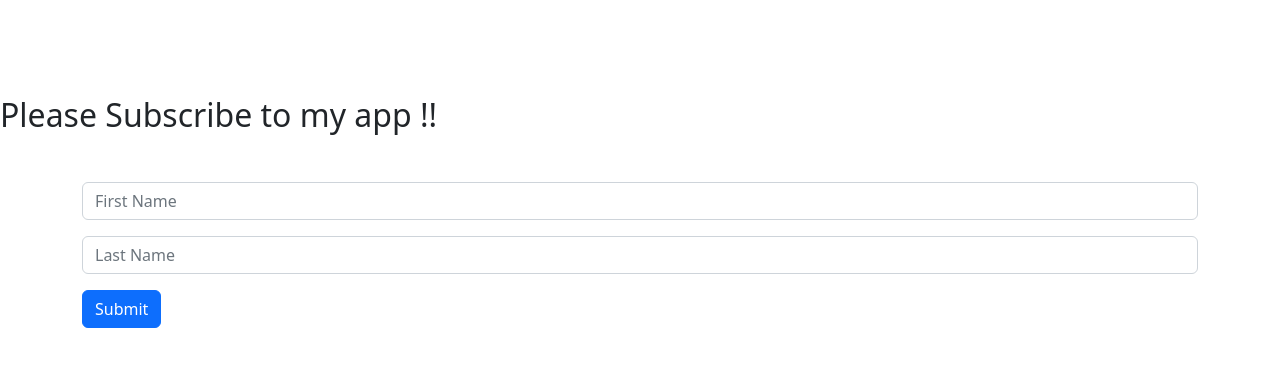
After one commit to WRD397/Cloud_Deployed_Apps, a Flask app: page /sub in a window 1280 px wide. The commit adds this page. Shown: the top 367 px of the page. Run offline with Flask 2, Linux system fonts and the light colour scheme.

```diff
--- a/Flask_works/app.py
+++ b/Flask_works/app.py
@@ -1,4 +1,3 @@
-#from crypt import methods
 from flask import Flask, render_template, request
 from flask_sqlalchemy import SQLAlchemy
 from datetime import datetime
@@ -23,7 +22,7 @@ class Todo(db.Model):
     Todo_Title = db.Column(db.String(200), nullable=False)
     # nullable = False means it can't be null
     desc = db.Column(db.String(1000), nullable=False)
-    date_created = db.Column(db.DateTime, default=datetime.utcnow)
+    date_created = db.Column(db.DateTime, default=datetime.now)
 
     def __repr__(self) -> str:
         return f"{self.Serial_no} - {self.Todo_Title}"
@@ -34,8 +33,6 @@ class Todo(db.Model):
 
 @app.route("/")
 def home_page():
-    if request.method == 'POST':
-        print("post")
     todo = Todo(Todo_Title="First todo",
                 desc="start working out at 12pm for 10 minutes")
     db.session.add(todo)
@@ -48,8 +45,21 @@ def home_page():
 
 @app.route("/his")
 def history():
-    allTodo = Todo.query.all()
     return "Hii these are all the todos you have added !"
+
+# Lets create a form for newsletter
+
+
+@app.route("/sub")
+def subscribe():
+    title = "Subscribe to my newsletter"
+    return render_template("newsletter.html", title=title)
+
+
+@app.route("/form")
+def form():
+    title = "Thanks ! "
+    return render_template("form.html", title=title)
 
 
 if __name__ == "__main__":
--- /dev/null
+++ b/Flask_works/templates/newsletter.html
@@ -0,0 +1,35 @@
+<!doctype html>
+<html lang="en">
+
+<head>
+    <meta charset="utf-8">
+    <meta name="viewport" content="width=device-width, initial-scale=1">
+    <title>newsletter</title>
+    <link href="https://cdn.jsdelivr.net/npm/bootstrap@5.2.0-beta1/dist/css/bootstrap.min.css" rel="stylesheet"
+        integrity="sha384-0evHe/X+R7YkIZDRvuzKMRqM+OrBnVFBL6DOitfPri4tjfHxaWutUpFmBp4vmVor" crossorigin="anonymous">
+</head>
+</br></br></br></br>
+
+<body>
+    <h2>Please Subscribe to my app !! </h2>
+    <script src="https://cdn.jsdelivr.net/npm/bootstrap@5.2.0-beta1/dist/js/bootstrap.bundle.min.js"
+        integrity="sha384-pprn3073KE6tl6bjs2QrFaJGz5/SUsLqktiwsUTF55Jfv3qYSDhgCecCxMW52nD2"
+        crossorigin="anonymous"></script>
+
+    <div class="container my-5">
+        <form action="/form" method="POST">
+            <div class="form-group mb-3">
+                <input type="text" class="form-control" id="exampleInputEmail1" aria-describedby="emailHelp" ,
+                    placeholder="First Name" name="'first_name">
+            </div>
+            <div class="form-group mb-3">
+                <input type="text" class="form-control" id="exampleInputEmail1" aria-describedby="emailHelp" ,
+                    placeholder="Last Name" name="last_name">
+            </div>
+            <button type="submit" class="btn btn-primary">Submit</button>
+        </form>
+    </div>
+
+</body>
+
+</html>
```
Also changed, not shown: Flask_works/templates/form.html (added, +21 -0 lines), Flask_works/templates/index2.html (+5 -3 lines), Flask_works/todo.db.
